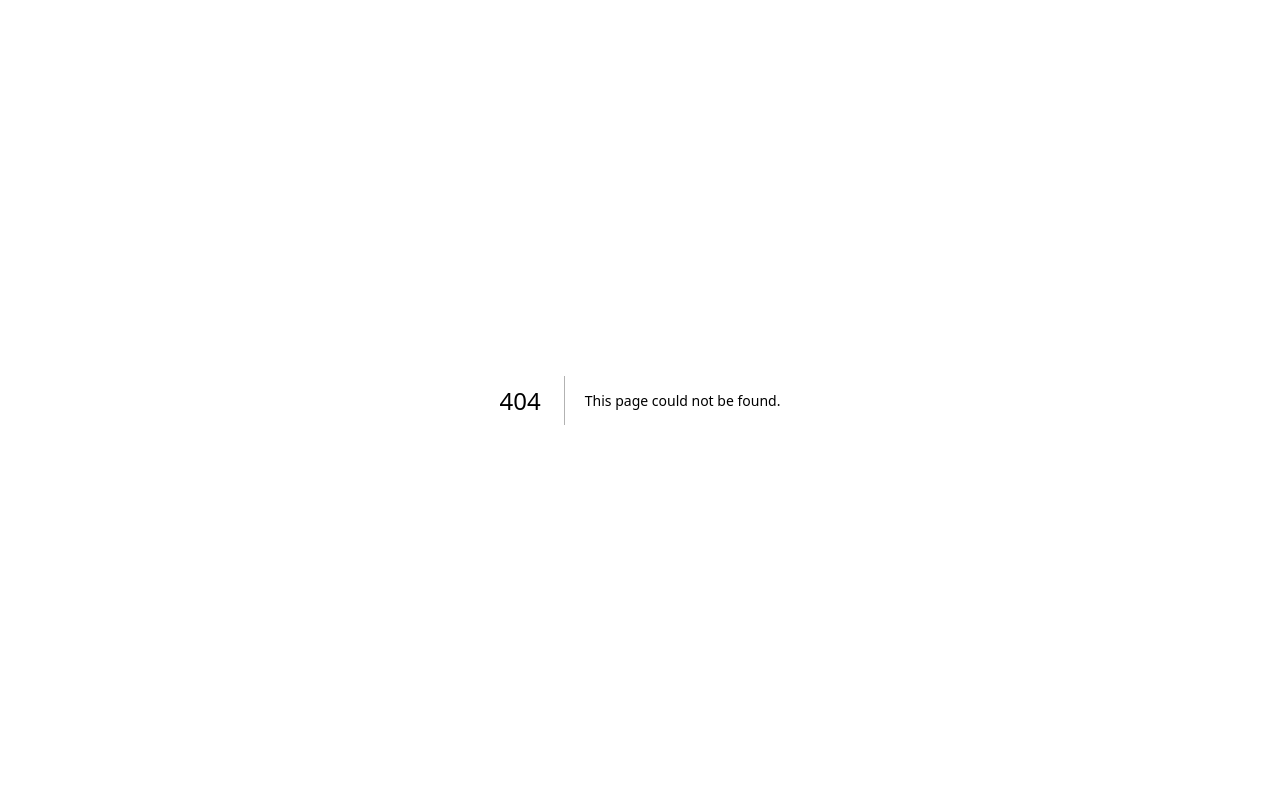
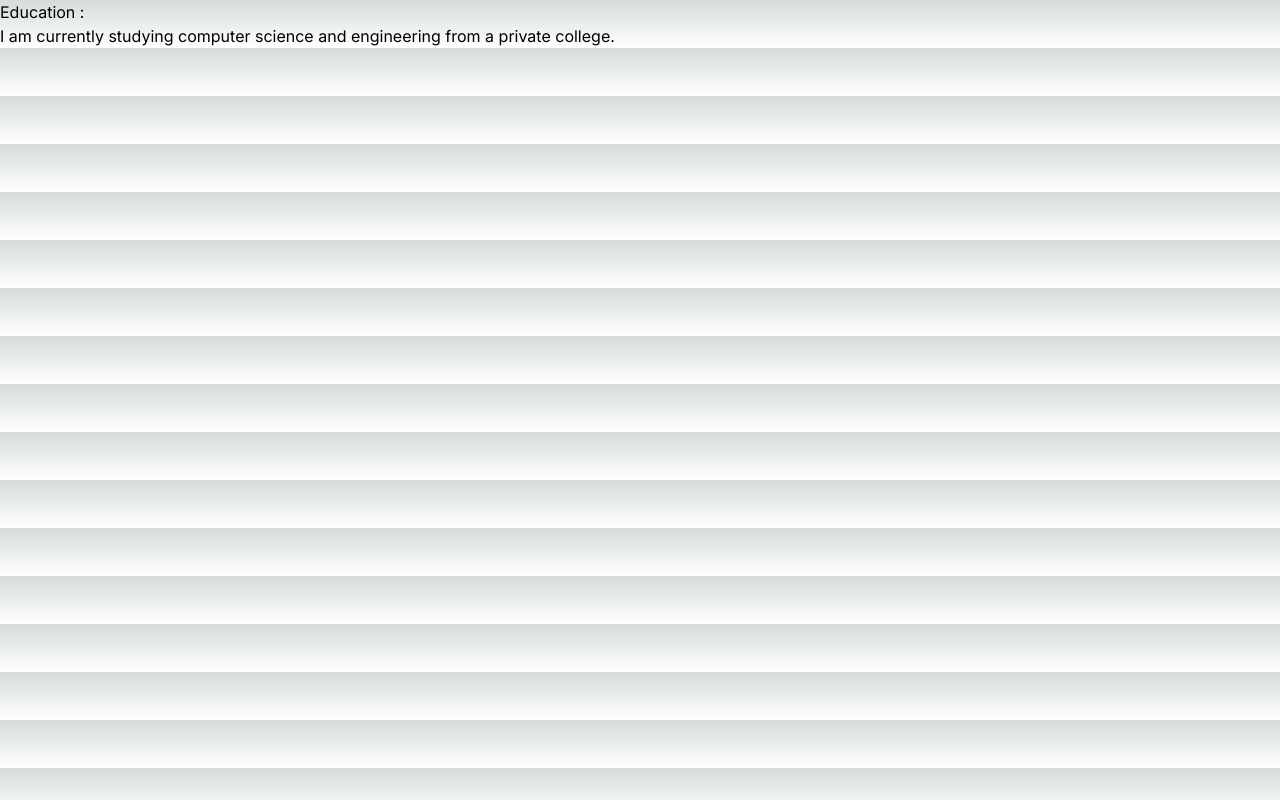
Before and after one commit to aniruddhaadak80/next-intro-app, a Next.js app: page /About in a window 1280 px wide. Before the commit this address had no page. Built offline with nearby package versions, Linux system fonts and the light colour scheme.

Commit message:
many things commited

```diff
--- /dev/null
+++ b/src/app/About/page.tsx
@@ -0,0 +1,11 @@
+export default function About() {
+  return (
+    <>
+      <h1>Education :</h1>
+      <div>
+        I am currently studying computer science and engineering from a private
+        college.
+      </div>
+    </>
+  );
+}
--- /dev/null
+++ b/src/app/blog/page.jsx
@@ -0,0 +1,16 @@
+// you can use "page.tsx or page.jsx " as per your choice .
+// It will show the esults same
+
+export default function blog(){
+    return (
+       <>
+
+       <h1>I am blog page .</h1>
+       <h2>I will write my all blogs here ...</h2>
+
+       <div
+  className="h-0 w-0 border-b-[30px] border-l-[20px] border-r-[20px] border-b-black border-l-transparent border-r-transparent"
+/>
+       </>
+    )
+}
--- a/src/app/layout.tsx
+++ b/src/app/layout.tsx
@@ -5,7 +5,7 @@ import './globals.css'
 const inter = Inter({ subsets: ['latin'] })
 
 export const metadata: Metadata = {
-  title: 'Create Next App',
+  title: 'My portfollio',
   description: 'Generated by create next app',
 }
 
--- /dev/null
+++ b/src/app/pictures/page.tsx
@@ -0,0 +1,8 @@
+export default function pic_of_cat(){
+    return(
+<>
+
+<img src="https://lexica.art/prompt/3588f633-c16a-43c1-9c88-8cde37f9728a" alt="cute cat wearing pink dress" />
+
+</>
+ )}
--- a/src/app/profile/page.tsx
+++ b/src/app/profile/page.tsx
@@ -1,6 +1,6 @@
 export default function profile(){
     return(
 
-         <div>My profile page .</div>
+         <div> It is my profile page .</div>
 
 )}
--- a/tsconfig.json
+++ b/tsconfig.json
@@ -22,6 +22,6 @@
       "@/*": ["./src/*"]
     }
   },
-  "include": ["next-env.d.ts", "**/*.ts", "**/*.tsx", ".next/types/**/*.ts"],
+  "include": ["next-env.d.ts", "**/*.ts", "**/*.tsx", ".next/types/**/*.ts", "src/app/blog/page.jsx"],
   "exclude": ["node_modules"]
 }
```
